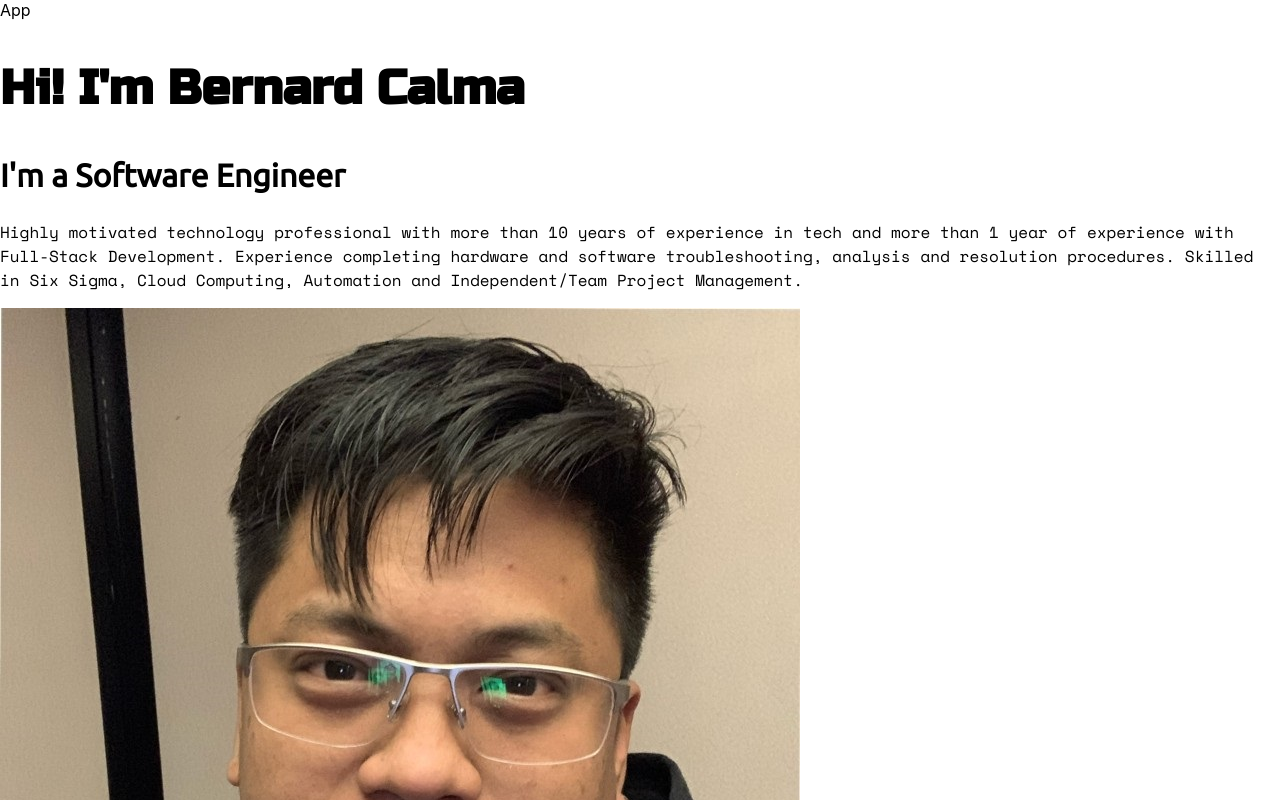
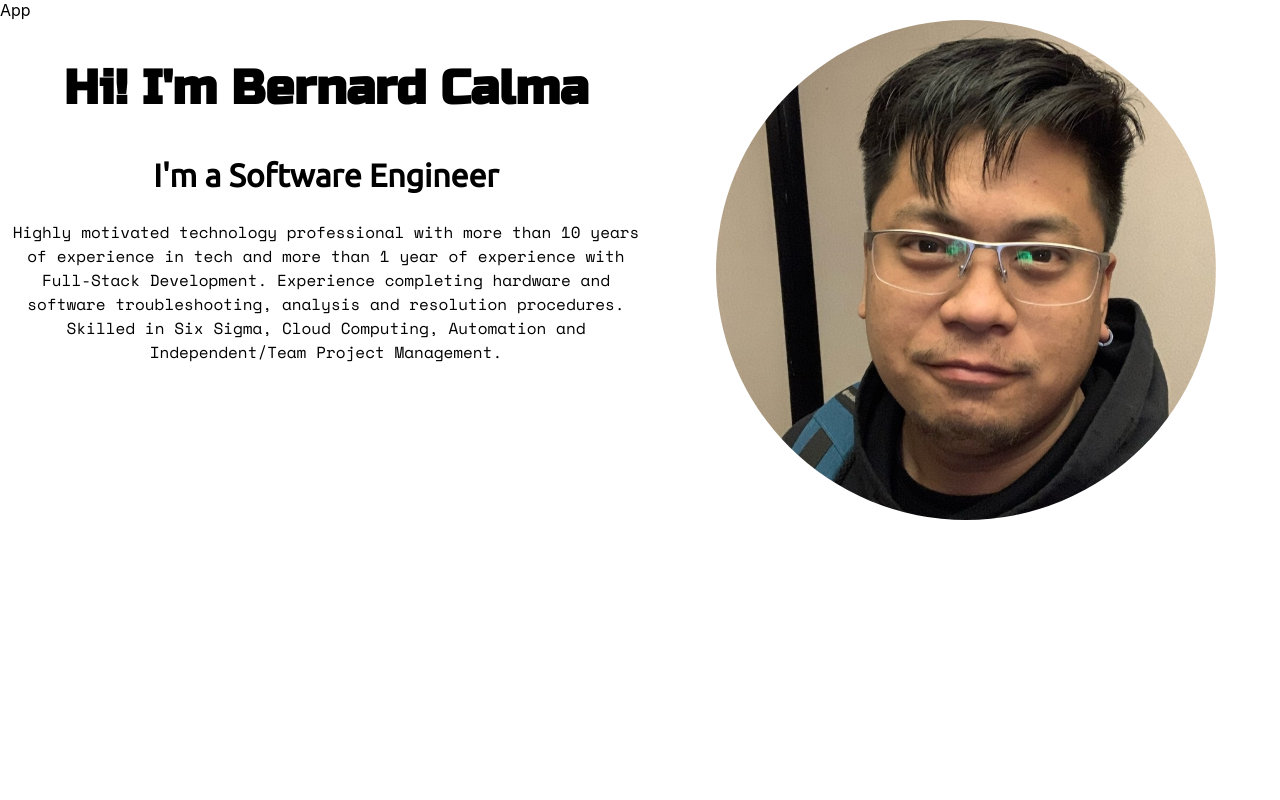
Before and after one commit to Bernard-Calma/bernard, a React (Create React App) app: page / in a window 1280 px wide. Shown: the top 800 px of the page. Built offline with nearby package versions, Linux system fonts and the light colour scheme.

Commit message:
added max width for section tags and styled image

```diff
--- a/src/App.css
+++ b/src/App.css
@@ -14,6 +14,11 @@ h2 {
 p {
   font-family: "Space Mono", sans-serif;
   font-size: 1rem;
+}
+
+section {
+  max-width: 1500px;
+  margin: 0 auto;
 }
 
 .App {
--- a/src/containers/AboutMe.css
+++ b/src/containers/AboutMe.css
@@ -0,0 +1,15 @@
+#idAboutMe {
+    display: flex;
+}
+
+.aboutMe {
+    text-align: center;
+}
+
+
+/* IMAGE */
+.personalImage {
+    width: 500px;
+    border-radius: 50%;
+    margin: 0 5%;
+}
--- a/src/containers/AboutMe.jsx
+++ b/src/containers/AboutMe.jsx
@@ -1,6 +1,8 @@
+import "./AboutMe.css"
+
 const AboutMe = () => {
     return (
-        <section className="sectionAboutMe">
+        <section className="sectionAboutMe" id="idAboutMe">
             <div className="aboutMe">
                 <h1 className = "aboutMeName">Hi! I'm Bernard Calma</h1>
                 <h2 className = "aboutMeOccupation">I'm a Software Engineer</h2>
```
